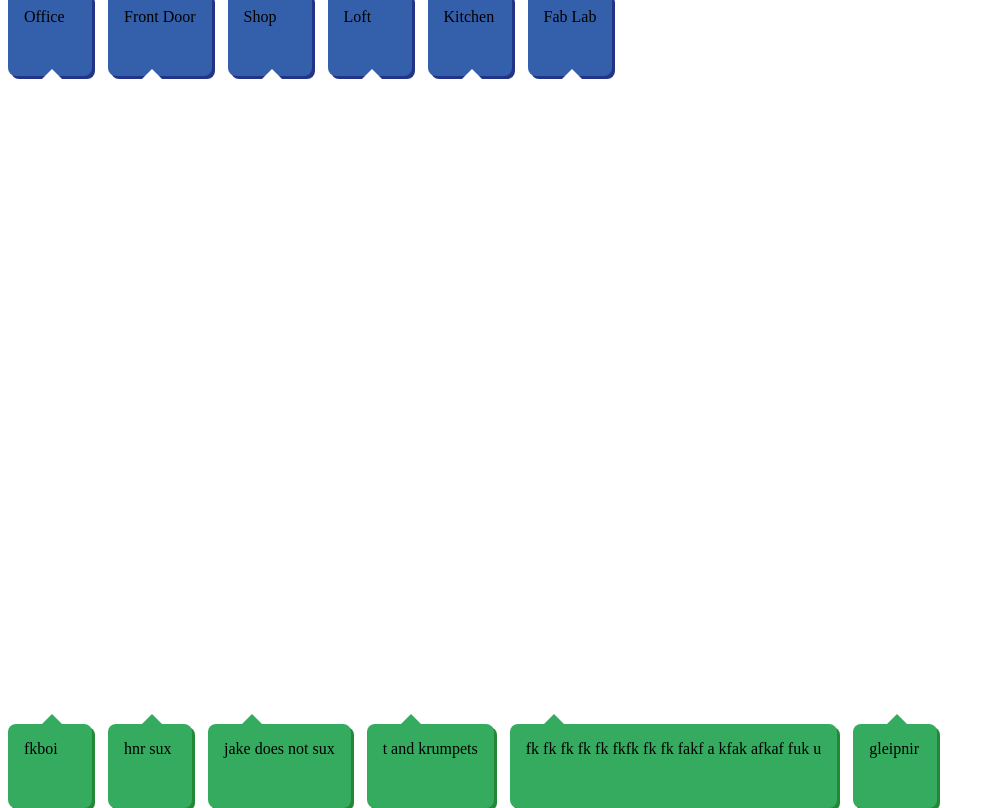
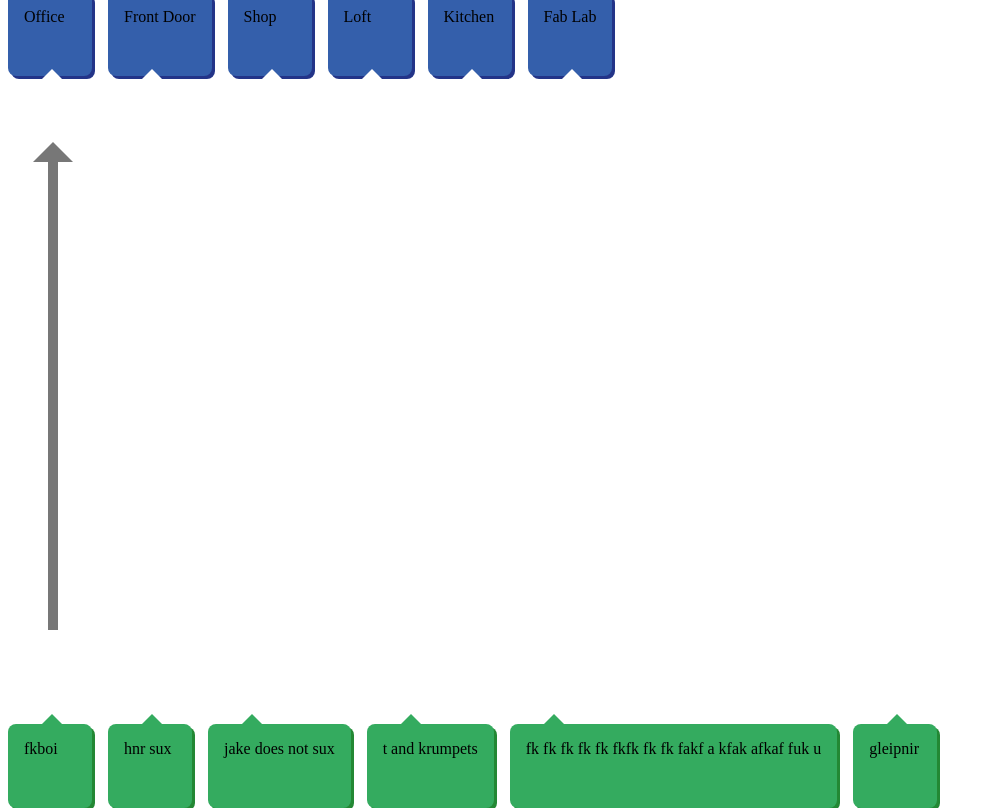
Before and after one commit to hfuller/wham, a plain HTML site: page static/index.html in a window 1280 px wide. Shown: the whole page, without its empty margins (0-995 px from the left). Drawn offline with Linux system fonts and the light colour scheme.

Commit message:
Implement basic connections

```diff
--- a/static/app.css
+++ b/static/app.css
@@ -3,7 +3,7 @@ html, body {
   width: 100%;
 }
 
-.inputs, .outputs {
+.inputs, .outputs, .connections {
   display: flex;
   flex-wrap: wrap;
 
@@ -60,3 +60,26 @@ html, body {
   border-left: 10px solid transparent;
   border-right: 10px solid transparent;
 }
+
+.connection {
+  width: 10px;
+  height: 60vh;
+  position: relative;
+  top: 150px;
+  left: 48px;
+
+  background-color: #777;
+}
+.connection::after {
+  content: ' ';
+
+  position: absolute;
+  top: -8px;
+  left: -15px;
+
+  border: 20px solid #777;
+  border-top: none;
+  border-left: 20px solid transparent;
+  border-right: 20px solid transparent;
+
+}
--- a/static/index.html
+++ b/static/index.html
@@ -8,6 +8,9 @@
     <section class="outputs" id="outputs">
       <div class="output" data-id="1">hello</div>
     </section>
+    <section class="connections" id="connections">
+      <div class="connection" data-input="1" data-output="1"></div>
+    </section>
     <section class="inputs" id="inputs">
       <div class="input" data-id="1">hi</div>
     </section>
```
